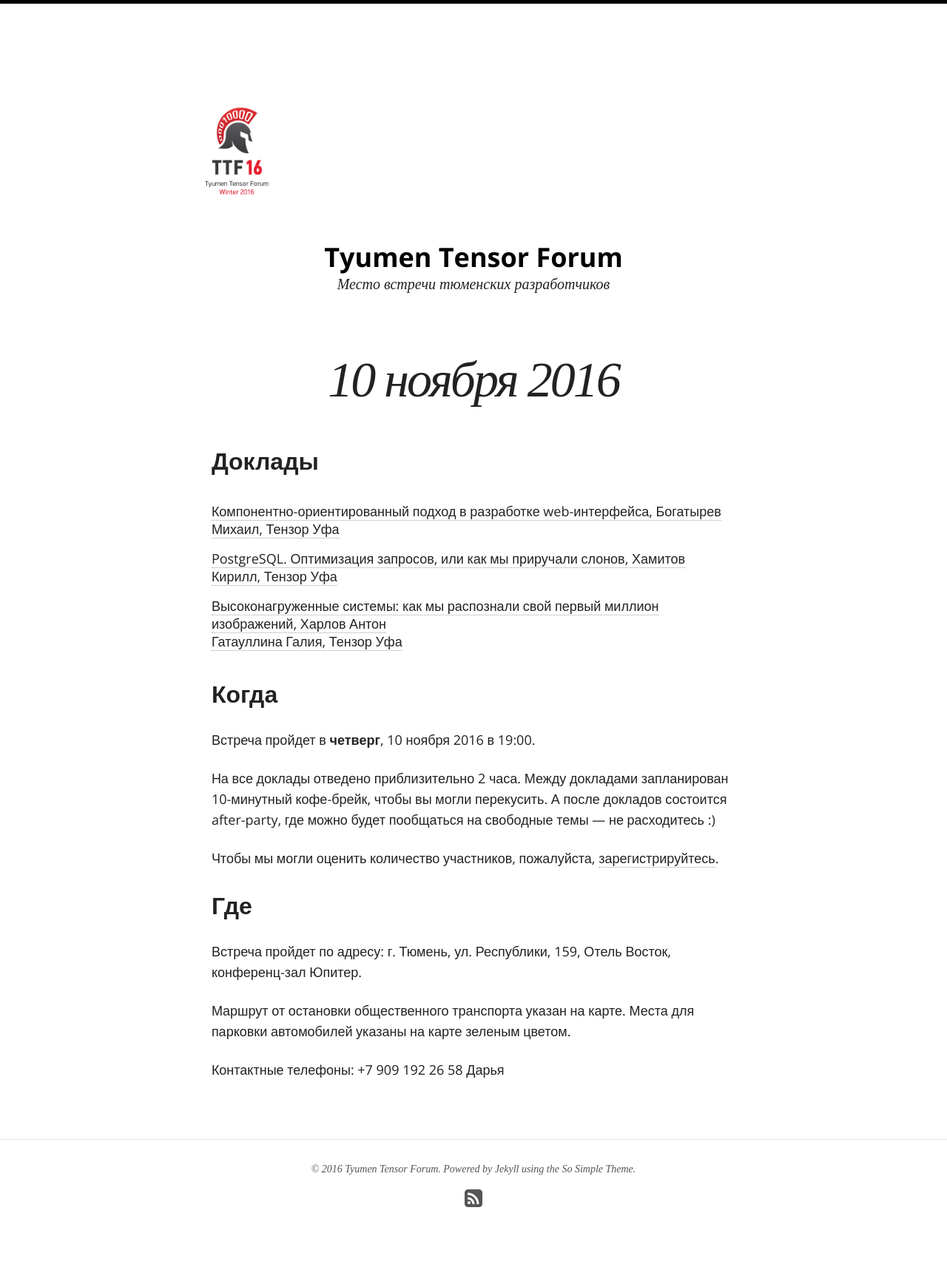
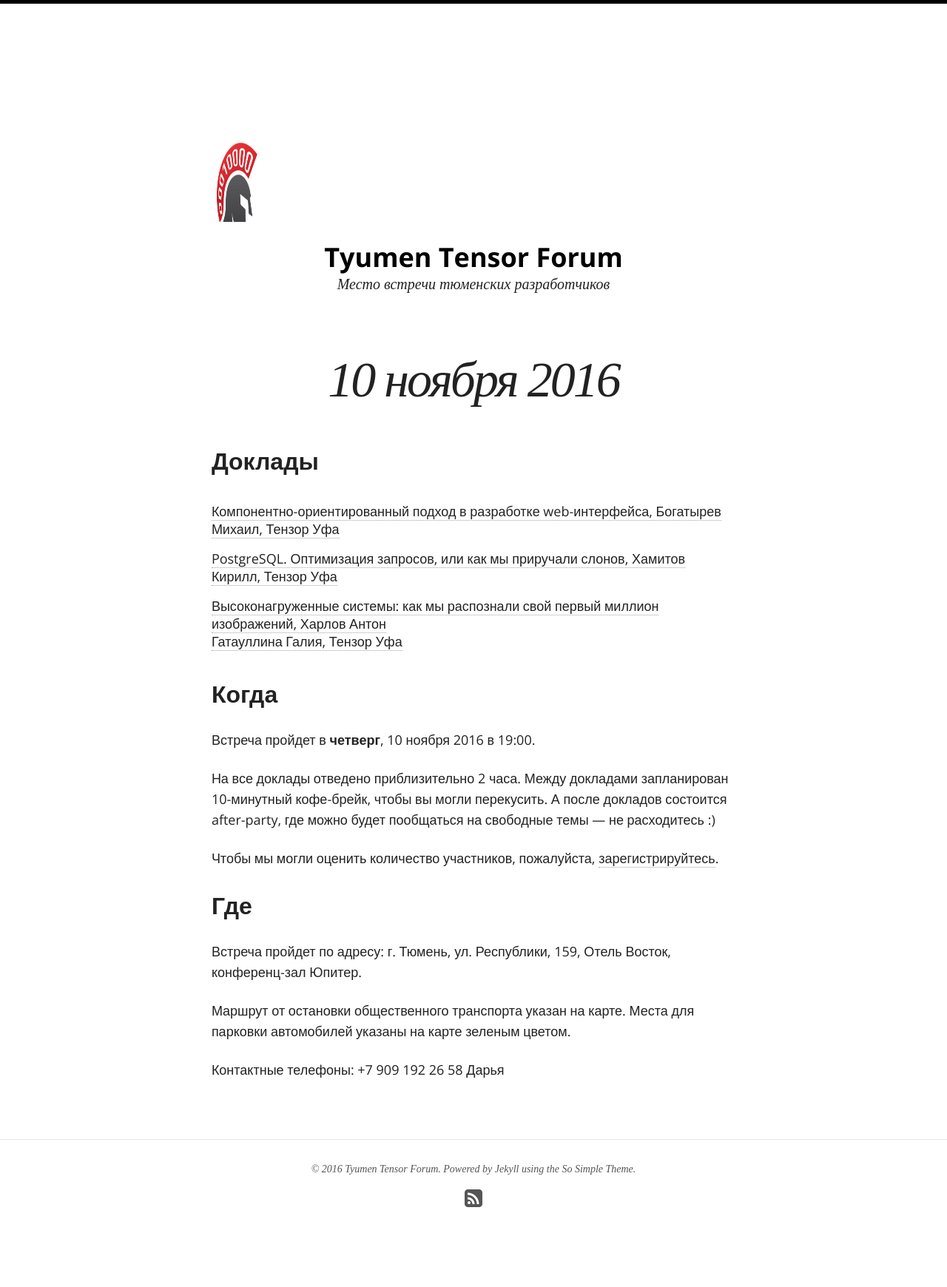
Before and after one commit to tensor-tyumen/tensor-tyumen.github.io, a Jekyll site: the page built from index.md, in a window 1280 px wide. Shown: the whole page at 74% size. Built offline with Jekyll 4.4.1, drawn with Linux system fonts in a browser that asks for light colours; nearby versions of some CDN libraries; comment, search, counter and statistics services are not loaded.

Commit message:
Логотип

```diff
--- a/_includes/logo.html
+++ b/_includes/logo.html
@@ -5,8 +5,8 @@
     <div class="l3"></div>
 </div>-->
 <a href="{{ site.url }}" class="site-logo" rel="home" title="{{ site.title }}">
-    <div class="thumbnail" style="  position: relative; width: 200px; height: 200px; overflow: hidden;">
-        <img src="{{ site.url }}/images/{{ site.logo }}" width="200" height="200" alt="{{ site.title }} logo" class="animated fadeInUp" style="position: absolute; left: 50%; top: 50%; height: 100%; width: auto; -webkit-transform: translate(-50%,-50%); -ms-transform: translate(-50%,-50%); transform: translate(-50%,-50%);">
+    <div class="thumbnail" style="width: 200px; height: 200px; overflow: hidden;">
+        <img src="{{ site.url }}/images/{{ site.logo }}" width="200" height="200" alt="{{ site.title }} logo" class="animated fadeInUp" style="height: 420px; width: 420px;">
     </div>
 </a>
 {% endif %}
```
